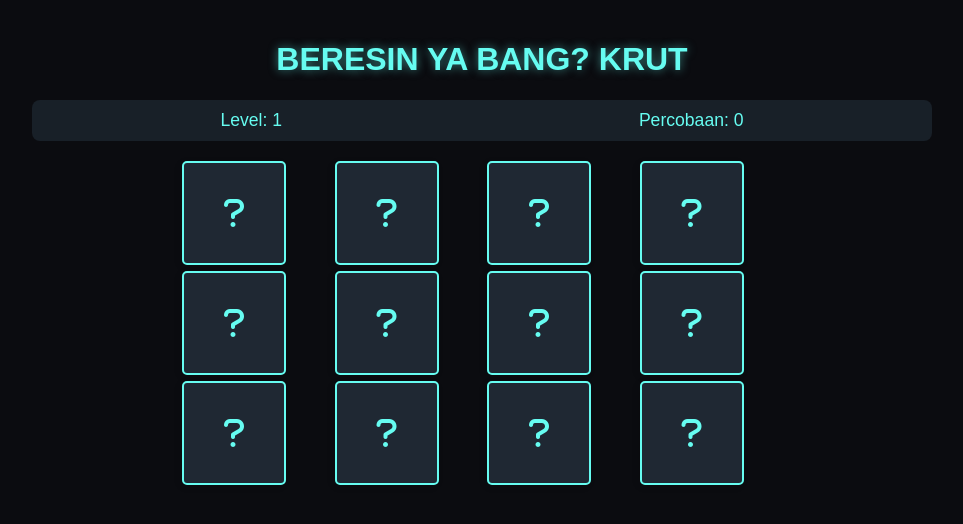
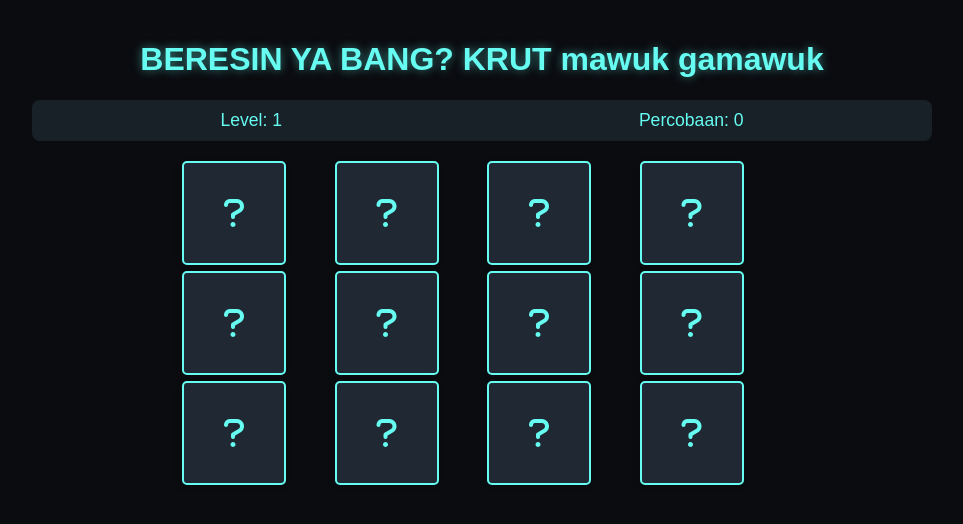
Before and after one commit to galyhst/galyhst, a plain HTML site: page index.html in a window 1280 px wide. Shown: the whole page, without its empty margins (158-1121 px from the left). Drawn offline with Linux system fonts and the light colour scheme.

Commit message:
Update index.html

```diff
--- a/index.html
+++ b/index.html
@@ -3,13 +3,13 @@
 <head>
     <meta charset="UTF-8">
     <meta name="viewport" content="width=device-width, initial-scale=1.0">
-    <title>Memoriku Antariksa</title>
+    <title>MAWUK GAMAWUK</title>
     <link rel="stylesheet" href="style.css">
     <link rel="stylesheet" href="https://cdnjs.cloudflare.com/ajax/libs/font-awesome/6.0.0-beta3/css/all.min.css">
 </head>
 <body>
     <div class="container">
-        <h1>BERESIN YA BANG? KRUT</h1>
+        <h1>BERESIN YA BANG? KRUT mawuk gamawuk</h1>
         <div id="status-area">
             <p>Level: <span id="current-level">1</span></p>
             <p>Percobaan: <span id="moves-count">0</span></p>
@@ -29,4 +29,5 @@
     </div>
     <script src="script.js"></script>
 </body>
+
 </html>
```
